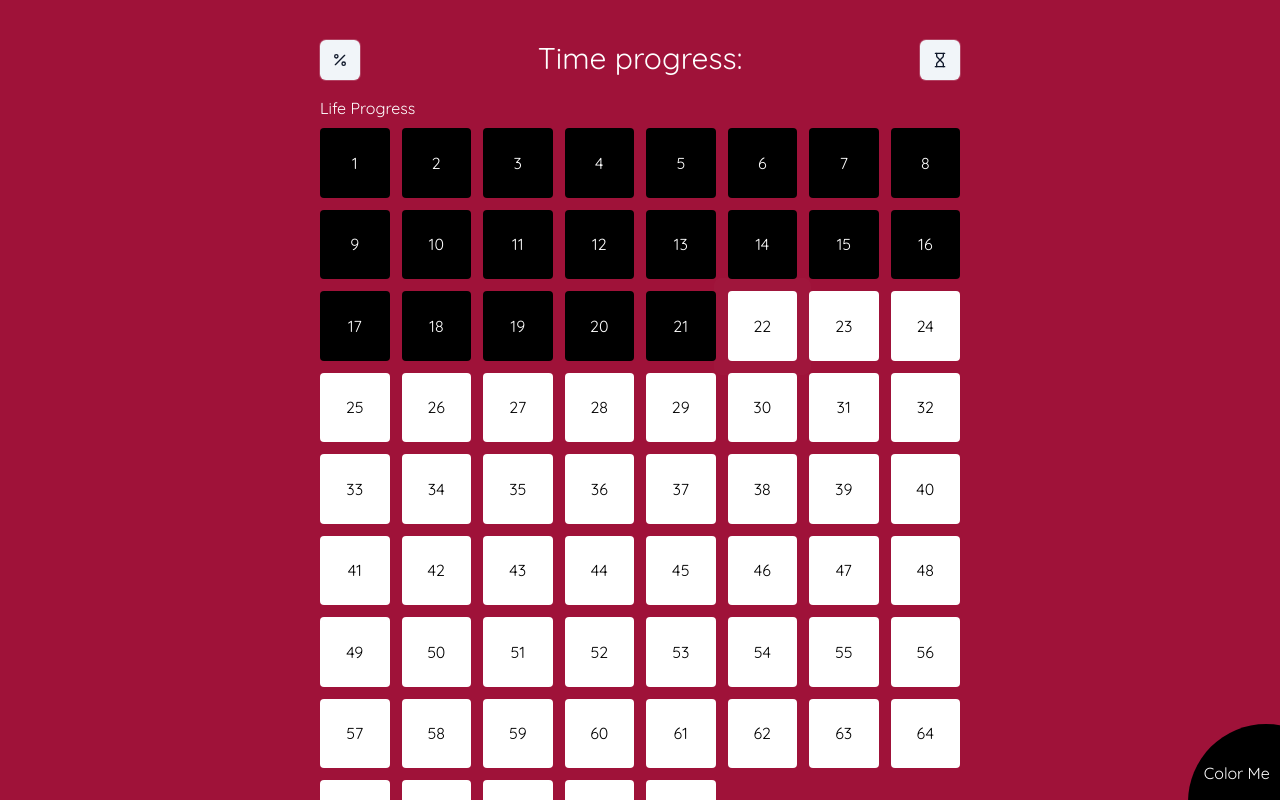
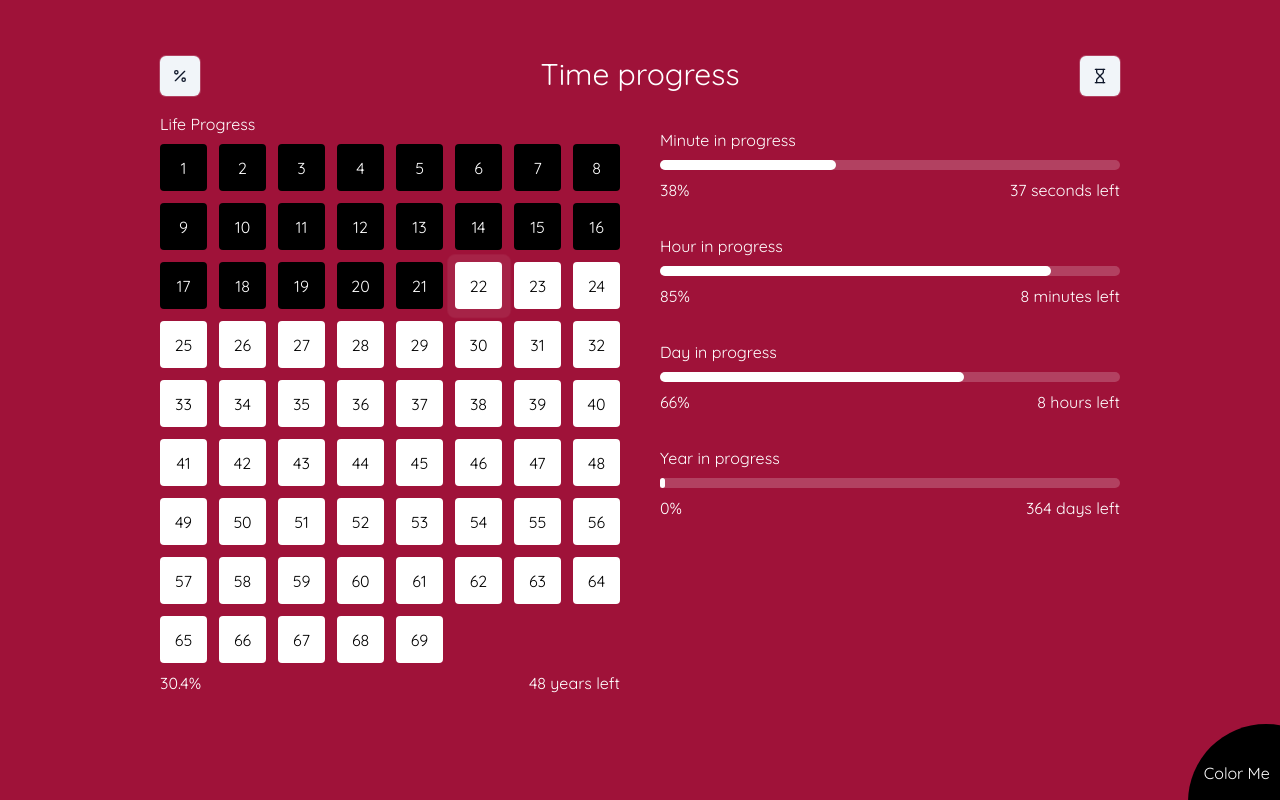
Before and after one commit to MrSnor/Time-Progress, a React (Vite) app: page / in a window 1280 px wide. Shown: the top 800 px of the page. Built offline with nearby package versions, Linux system fonts and the light colour scheme.

Commit message:
update ui of homepage
Signed-off-by: Partha Priyadarshi Das <66919291+MrSnor@users.noreply.github.com>

```diff
--- a/src/App.jsx
+++ b/src/App.jsx
@@ -22,11 +22,12 @@ const Index = () => {
   return (
     <>
       <div
-        className={`grid min-h-screen place-content-center bg-rose-800 py-10 text-white transition duration-500 ${
+        className={`grid min-h-screen bg-rose-800 px-10 pb-28 pt-14 text-white transition duration-500 sm:px-40 ${
           theme === "dark" ? "grayscale" : ""
         }`}
       >
-        <div className="title mb-4 flex justify-between text-center text-3xl">
+        <div className="w-[80vw] sm:w-full">
+          <div className="mb-4 flex justify-between text-center text-3xl">
             {/* percent toggle */}
             <Toggle
               onClick={() => {
@@ -43,7 +44,7 @@ const Index = () => {
             >
               <Percent className="h-4 w-4" />
             </Toggle>
-          <span className="">Time progress:</span>
+            <span className="">Time progress</span>
 
             <Toggle
               onClick={() => {
@@ -58,12 +59,15 @@ const Index = () => {
               <Hourglass className="h-4 w-4" />{" "}
             </Toggle>
           </div>
-        <div className="w-[90vw] sm:w-[40rem]">
-          <LifeProgress />
+          <div className="flex flex-col justify-between gap-2 sm:flex-row sm:gap-10">
+            <LifeProgress className={"w-full sm:w-1/2"} />
+            <div className={"w-full sm:w-1/2"}>
               <ProgressMinute />
               <ProgressHour />
               <ProgressDay />
               <ProgressYear />
+            </div>
+          </div>
         </div>
       </div>
       <ToggleThemeButton />
--- a/src/components/LifeProgress/index.jsx
+++ b/src/components/LifeProgress/index.jsx
@@ -2,7 +2,7 @@ import VisibilityContext from "@/contexts/Visibility/VisibilityContext.jsx";
 import { cn } from "@/lib/utils.js";
 import { useContext } from "react";
 
-const LifeProgress = () => {
+const LifeProgress = ({ className }) => {
   const { isPercentVisible, isTimeLeftVisible } = useContext(VisibilityContext);
 
   const baseYear = new Date("2003");
@@ -15,7 +15,7 @@ const LifeProgress = () => {
 
   const arr = [...Array(expectedAge)].map((_, i) => i + 1);
   return (
-    <div>
+    <div className={className}>
       <h2 className={""}>Life Progress</h2>
       {/* Years passed */}
       <div className="my-2 grid grid-cols-8 gap-3">
```
Lines whose indentation alone changed are shown as unchanged.
